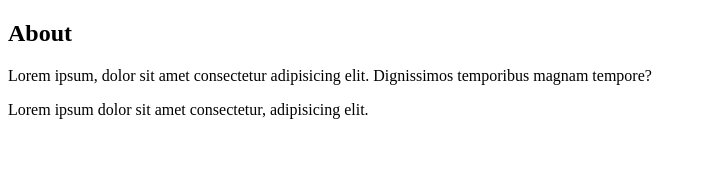
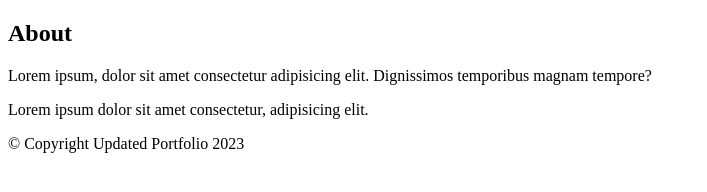
Before and after one commit to VinayGade/git-basics, a plain HTML site: page about.html in a window 1280 px wide. Shown: the whole page, without its empty margins (0-707 px from the left). Drawn offline with Linux system fonts and the light colour scheme.

Commit message:
added footer to portfolio page

```diff
--- a/about.html
+++ b/about.html
@@ -10,5 +10,8 @@
     <h2>About</h2> <!-- This is feature1, added About Us heading-->
     <p>Lorem ipsum, dolor sit amet consectetur adipisicing elit. Dignissimos temporibus magnam tempore?</p>
     <p>Lorem ipsum dolor sit amet consectetur, adipisicing elit.</p>
+
+    <footer>&copy; Copyright Updated Portfolio 2023</footer>
+    <!-- This is feature2, added footer-->
 </body>
 </html>
```
Also changed, not shown: contact.html (+3 -0 lines).
